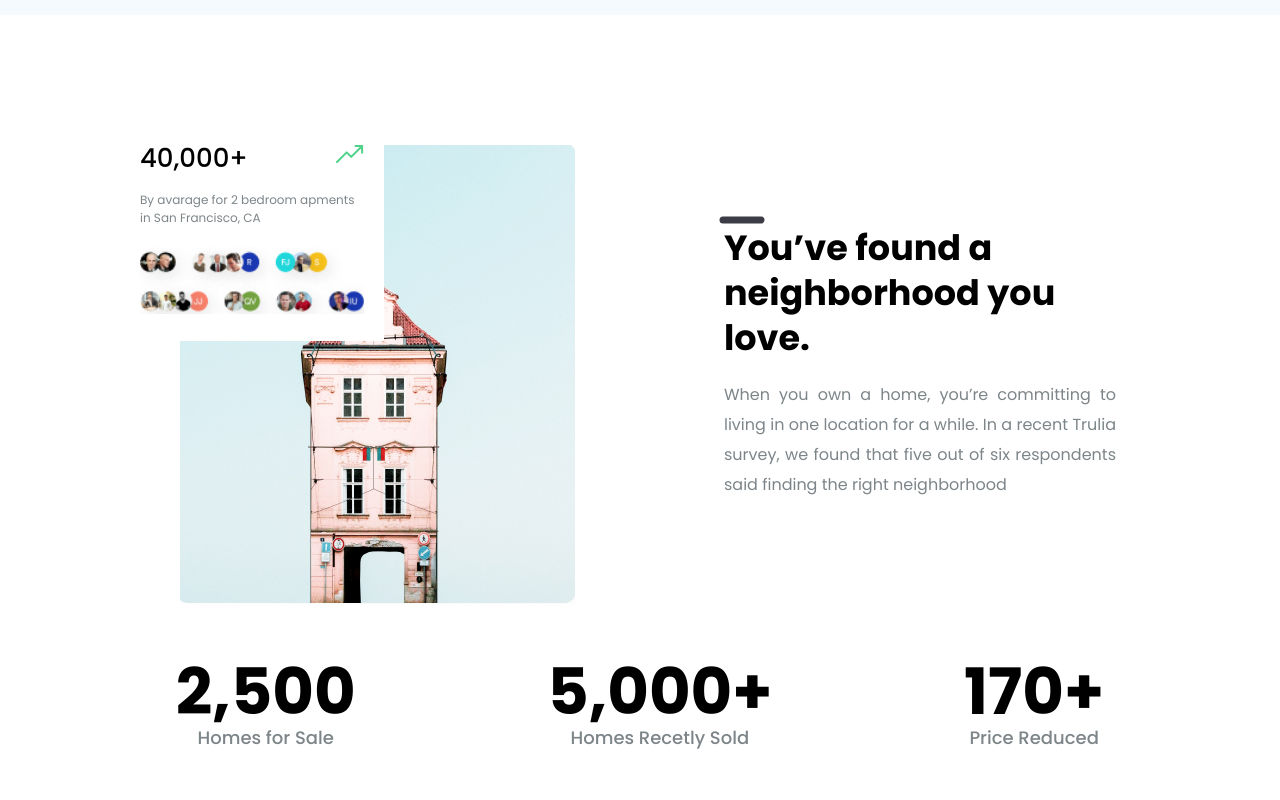
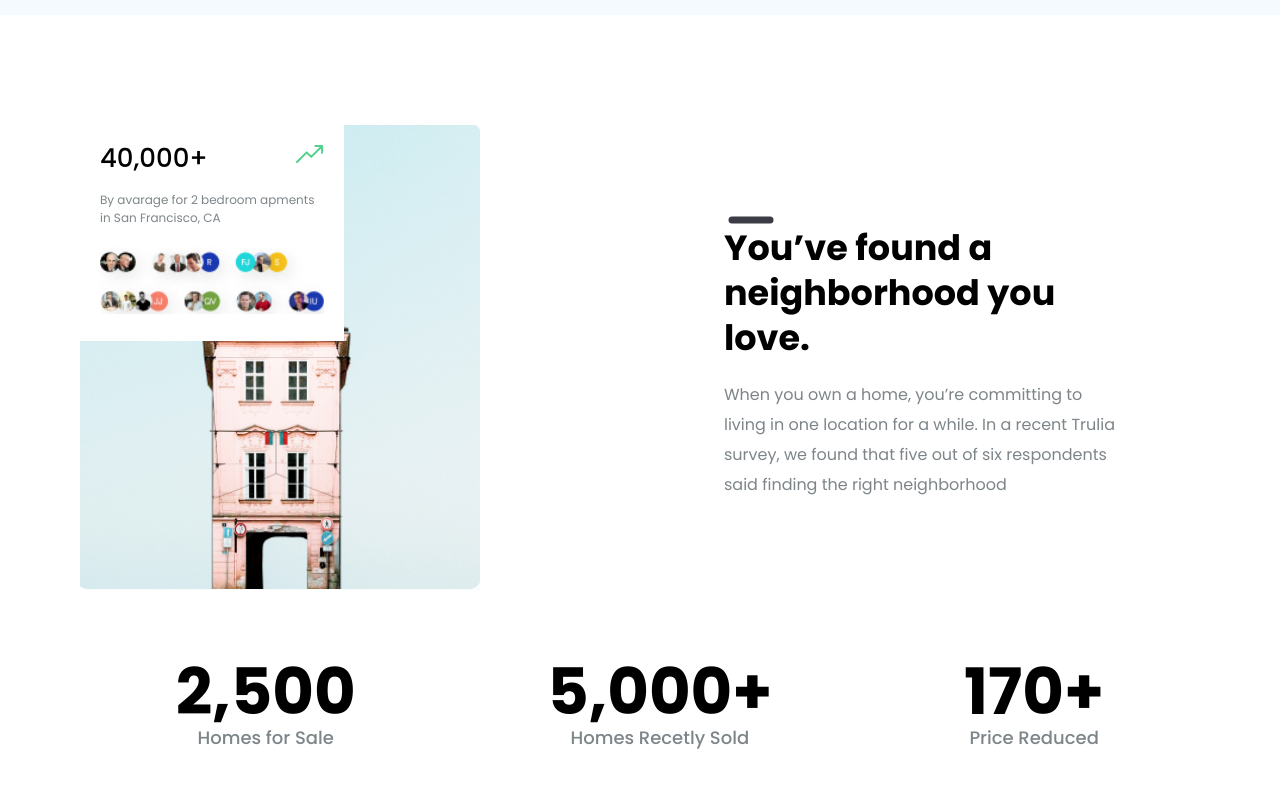
Before and after one commit to cehicm/real-estate-landing, a website: page index.html in a window 1280 px wide. Shown: the part 2480-3280 px from the top of the page. Drawn offline with nearby package versions, Linux system fonts and the light colour scheme.

Commit message:
Add fixes in Featured 2 section

```diff
--- a/src/sass/components/_buttons.scss
+++ b/src/sass/components/_buttons.scss
@@ -11,6 +11,7 @@
 		color: colors.$text-dark-blue;
 		background-color: colors.$white;
 		transition: filter 1s;
+		padding: 15px 22px;
 
 		&:hover,
 		&:active {
--- a/src/sass/layout/_cta.scss
+++ b/src/sass/layout/_cta.scss
@@ -21,6 +21,10 @@
 
 	&__text {
 		padding: 0 20px;
+
+		@include sc-breakpoint(1024) {
+			padding: 0;
+		}
 	}
 
 	&__content {
@@ -74,20 +78,12 @@
 		@include sc-breakpoint(1400) {
 			display: block;
 			position: absolute;
-			transform: translate(650px, -30px);
+			transform: translate(610px, -30px);
 		}
 
 		img {
 			width: 100%;
 			height: 370px;
-
-			@include sc-breakpoint(1024) {
-				transition: transform 1s;
-
-				&:hover {
-					transform: rotate3d(1, 1, 1, 325deg);
-				}
-			}
 		}
 	}
 }
--- a/src/sass/layout/_featured.scss
+++ b/src/sass/layout/_featured.scss
@@ -42,12 +42,13 @@
 		@include sc-breakpoint(768) {
 			display: flex;
 			flex-direction: column;
-			gap: 20px;
+			gap: 10px;
 			justify-content: space-between;
 		}
 
-		@include sc-breakpoint(1024) {
+		@include sc-breakpoint(768) {
 			flex-direction: row;
+			gap: 20px;
 		}
 	}
 
@@ -62,8 +63,11 @@
 		}
 
 		&__image {
+			width: 100%;
+
 			@include sc-breakpoint(1024) {
 				transition: transform 0.2s;
+				width: auto;
 
 				&:hover {
 					transform: scale(1.5);
@@ -77,6 +81,14 @@
 
 		&__content {
 			padding: 15px;
+
+			@include sc-breakpoint(768) {
+				padding: 15px 5px;
+			}
+
+			@include sc-breakpoint(1024) {
+				padding: 15px;
+			}
 		}
 
 		&__stats {
@@ -91,6 +103,18 @@
 					@include sc-breakpoint(375) {
 						padding-left: 5px;
 					}
+
+					@include sc-breakpoint(768) {
+						padding-left: 0;
+					}
+
+					@include sc-breakpoint(1024) {
+						padding-left: 5px;
+					}
+				}
+
+				svg {
+					width: 15px;
 				}
 			}
 		}
@@ -98,6 +122,9 @@
 
 	&__image {
 		overflow: hidden;
-		height: 227px;
+
+		@include sc-breakpoint(1024) {
+			height: 227px;
+		}
 	}
 }
--- a/src/sass/layout/_stats.scss
+++ b/src/sass/layout/_stats.scss
@@ -21,6 +21,18 @@
 	&__image {
 		padding: 20px 0;
 
+		@include sc-breakpoint(1024) {
+			height: 460px;
+			width: 400px;
+			left: 29px;
+			padding: 0;
+		}
+
+		@include sc-breakpoint(1400) {
+			position: absolute;
+			left: 165px;
+		}
+
 		img {
 			@include sc-breakpoint(1024) {
 				transition: transform 0.2s;
@@ -29,11 +41,6 @@
 					transform: scale(1.2);
 				}
 			}
-		}
-
-		@include sc-breakpoint(1024) {
-			position: absolute;
-			left: 100px;
 		}
 	}
 
@@ -49,6 +56,7 @@
 			width: 40%;
 			position: absolute;
 			left: 40px;
+			transform: translateX(-40px);
 			padding: 20px;
 			background: colors.$white;
 			z-index: 2;
@@ -71,6 +79,10 @@
 			width: 70%;
 			padding: 100px 0;
 			justify-self: center;
+		}
+
+		@include sc-breakpoint(1400) {
+			width: 57%;
 		}
 
 		&__text {
--- a/src/sass/variables/_fonts.scss
+++ b/src/sass/variables/_fonts.scss
@@ -192,6 +192,15 @@ body {
 				@include sc-breakpoint(1024) {
 					width: 45px;
 					right: 42%;
+					transform: translate(70%, -120%);
+				}
+
+				@include sc-breakpoint(1400) {
+					transform: translate(110%, -120%);
+				}
+
+				@include sc-breakpoint(1820) {
+					transform: translate(-90%, -120%);
 				}
 			}
 		}
@@ -202,6 +211,10 @@ body {
 			line-height: 30px;
 			color: colors.$text-light-gray;
 			text-align: justify;
+
+			@include sc-breakpoint(1024) {
+				text-align: left;
+			}
 		}
 	}
 
```
Also changed, not shown: dist/css/styles.css, dist/css/styles.min.css.
